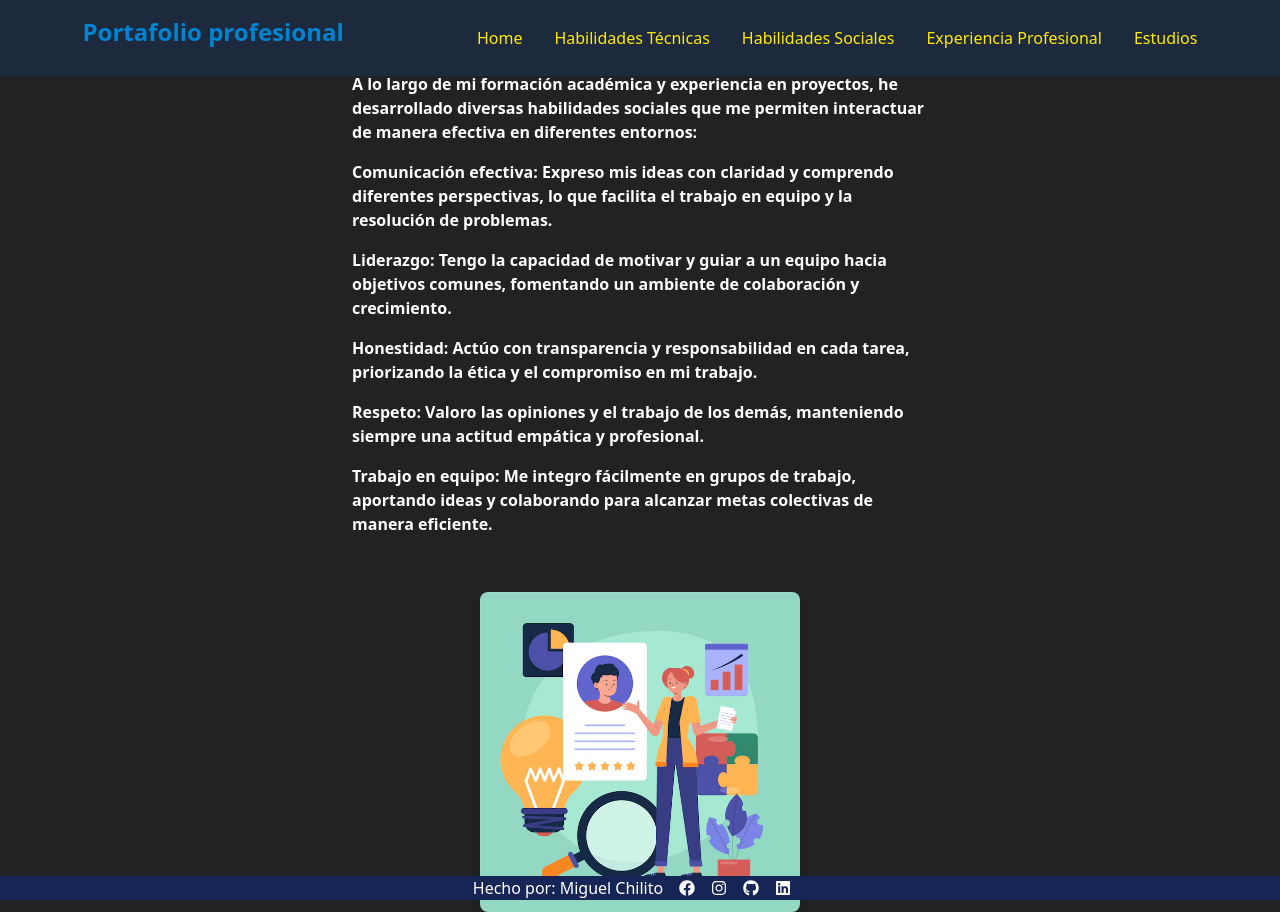
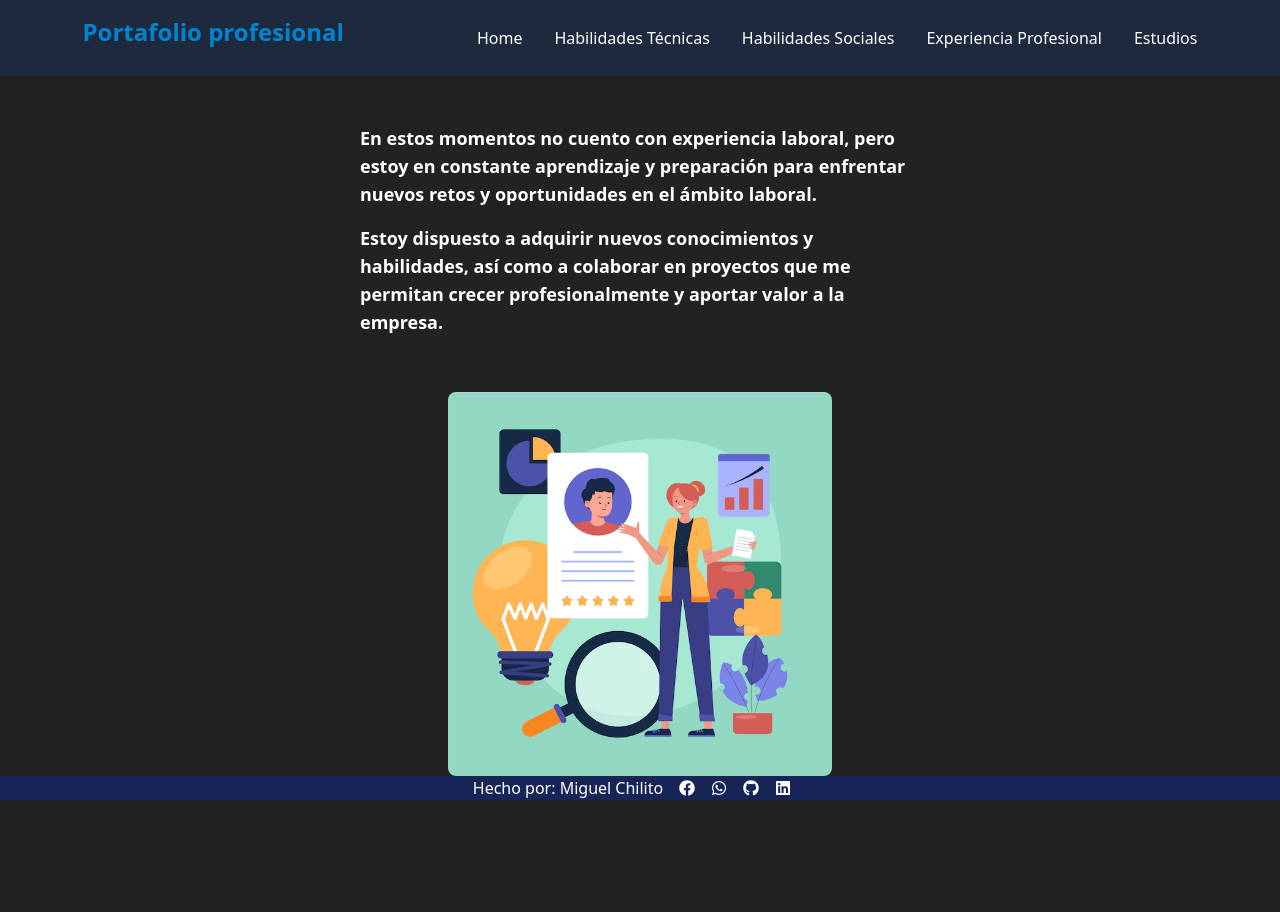
Before and after one commit to miiguel16/PortafolioProfesional, a React (Vite) app: page /ProfessionalExperience in a window 1280 px wide. After the commit the page ends 800 px from the top, so only its background shows below. Built offline with nearby package versions, Linux system fonts and the light colour scheme.

Commit message:
actualization

```diff
--- a/index.html
+++ b/index.html
@@ -2,7 +2,7 @@
 <html lang="en">
   <head>
     <meta charset="UTF-8" />
-    <link rel="icon" type="image/svg+xml" href="/vite.svg" />
+    <link rel="shortcut icon" type="image/svg+xml" href="./src/assets/images/IconPrincipal.png" />
     <meta name="viewport" content="width=device-width, initial-scale=1.0" />
     <title>proyecto react</title>
   </head>
--- a/src/components/ItemTitle/ItemTitle.jsx
+++ /dev/null
@@ -1,7 +0,0 @@
-import React from 'react'
-
-export const ItemTitle = ({content, styles}) => {
-  return (
-    <h1 className={styles}>{content}</h1>
-  )
-}
--- a/src/index.css
+++ b/src/index.css
@@ -10,5 +10,5 @@ body, #root{
   flex-direction: column;
   align-items: center;
   background-color: #222;
-  color: #ffea00;
+  color: white;
 }
--- a/src/layouts/Footer/Footer.jsx
+++ b/src/layouts/Footer/Footer.jsx
@@ -1,5 +1,9 @@
 import { ItemNav } from "../../components/ItemNav/ItemNav";
-import { FaFacebook, FaInstagram, FaGithub, FaLinkedin } from "react-icons/fa";
+import { FaFacebook,
+         FaGithub,
+         FaLinkedin,
+         FaWhatsapp
+} from "react-icons/fa";
 
 export const Footer = () => {
   return (
@@ -13,9 +17,9 @@ export const Footer = () => {
       />
 
       <ItemNav
-        contentItem={<FaInstagram className="text-white hover:text-pink-500 transition duration-300" />}
+        contentItem={<FaWhatsapp className="text-white hover:text-green-500 transition duration-300" />}
         myStyle={"list-none pr-4"}
-        routes={"https://www.instagram.com/herreraaa.16?fbclid=IwY2xjawI8wphleHRuA2FlbQIxMAABHe096IVc040Lw9S888BdiavcR1Qw_MSwQ-OovOz9tDycs6qiZLAfETj_og_aem_VGLegcTDEs6suRZBo-bcTw"}
+        routes={"https://wa.me/573164983010"}
       />
 
       <ItemNav
--- a/src/layouts/Navbar/Navbar.jsx
+++ b/src/layouts/Navbar/Navbar.jsx
@@ -34,7 +34,7 @@ export const Navbar = () => {
             )}
 
             <ul className="hidden sm:flex space-x-8 font-extralight">
-                <ItemNav routes={'/'} contentItem= 'Home ' />
+                <ItemNav routes={'/'} contentItem= 'Home '/>
                 <ItemNav routes={'/TechnicalSkills'} contentItem='Habilidades Técnicas ' />
                 <ItemNav routes={'/SocialSkills'} contentItem='Habilidades Sociales ' />
                 <ItemNav routes={'/ProfessionalExperience'} contentItem='Experiencia Profesional ' />
--- a/src/pages/ProfessionalExperience/ProfessionalExperience.jsx
+++ b/src/pages/ProfessionalExperience/ProfessionalExperience.jsx
@@ -3,39 +3,24 @@ import ExpeLaboral from '../../assets/images/ExpeLaboral.png';
 
 export function ProfessionalExperience() {
   return (
-    <main className="min-h-screen flex flex-col items-center justify-center">
+    <main className="flex flex-col items-center justify-center px-4">
 
       {/* Texto para poner arriba */}
-      <div className="md:w-2/4 text-justify md:text-left text-white font-semibold p-8">
-        <p className="text-base">
-          A lo largo de mi formación académica y experiencia en proyectos, he desarrollado diversas habilidades sociales que me permiten interactuar de manera efectiva en diferentes entornos:
+      <div className="w-full md:w-2/4 text-justify md:text-left text-white font-semibold p-8">
+        <p className="text-base sm:text-lg md:text-lg pt-4">
+          En estos momentos no cuento con experiencia laboral, pero estoy en constante aprendizaje y preparación para enfrentar nuevos retos y oportunidades en el ámbito laboral.
         </p>
 
-        <p className="mt-4">
-          Comunicación efectiva: Expreso mis ideas con claridad y comprendo diferentes perspectivas, lo que facilita el trabajo en equipo y la resolución de problemas.
+        <p className="text-base sm:text-lg md:text-Lg pt-4">
+          Estoy dispuesto a adquirir nuevos conocimientos y habilidades, así como a colaborar en proyectos que me permitan crecer profesionalmente y aportar valor a la empresa.
         </p>
 
-        <p className="mt-4">
-          Liderazgo: Tengo la capacidad de motivar y guiar a un equipo hacia objetivos comunes, fomentando un ambiente de colaboración y crecimiento.
-        </p>
-
-        <p className="mt-4">
-          Honestidad: Actúo con transparencia y responsabilidad en cada tarea, priorizando la ética y el compromiso en mi trabajo.
-        </p>
-
-        <p className="mt-4">
-          Respeto: Valoro las opiniones y el trabajo de los demás, manteniendo siempre una actitud empática y profesional.
-        </p>
-
-        <p className="mt-4">
-          Trabajo en equipo: Me integro fácilmente en grupos de trabajo, aportando ideas y colaborando para alcanzar metas colectivas de manera eficiente.
-        </p>
       </div>
 
       {/* Imagen debajo del texto */}
       <div className="h-auto flex justify-center mt-6">
         <img
-          className="w-32 sm:w-48 md:w-64 lg:w-80 h-auto object-cover rounded-lg shadow-lg"
+          className="w-32  sm:w-48 md:w-64 lg:w-96 h-auto object-cover rounded-lg shadow-lg"
           src={ExpeLaboral}
           alt="ExpeLaboral"
         />
--- a/src/pages/SocialSkills/SocialSkills.jsx
+++ b/src/pages/SocialSkills/SocialSkills.jsx
@@ -1,17 +1,16 @@
 import React from 'react';
-import Photo1 from "../../assets/images/Photo1.jpg";
+import Social from "../../assets/images/Social.jpg";
 
 export function SocialSkills() {
     return (
-    <div className="min-h-screen flex flex-col">
-      <main className="flex-grow flex flex-col items-center justify-between p-6">
-
+        <div className="flex flex-col justify-center">
+            <main className="flex flex-col items-center justify-center w-full md:py-24">
                 <div className="flex flex-col md:flex-row w-full max-w-screen-lg mx-auto">
                     {/* Imagen a la izquierda */}
-          <div className="h-auto flex justify-center w-full md:w-1/3 mb-6 md:mb-0 mt-20 sm:mt-24 md:mt-0">
+                    <div className="h-auto flex justify-center w-full md:w-1/3 mb-6 md:mb-0">
                         <img
-              className="w-24 sm:w-32 md:w-64 lg:w-80 h-auto object-cover rounded-lg shadow-lg"
-              src={Photo1}
+                            className="w-30 sm:w-32 md:w-64 lg:w-98 h-auto object-cover rounded-lg shadow-lg"
+                            src={Social}
                             alt="imagen 1"
                         />
                     </div>
```
Also changed, not shown: src/assets/images/IconPrincipal.png (added), src/assets/images/Social.jpg (added). Lines whose indentation alone changed are shown as unchanged.
